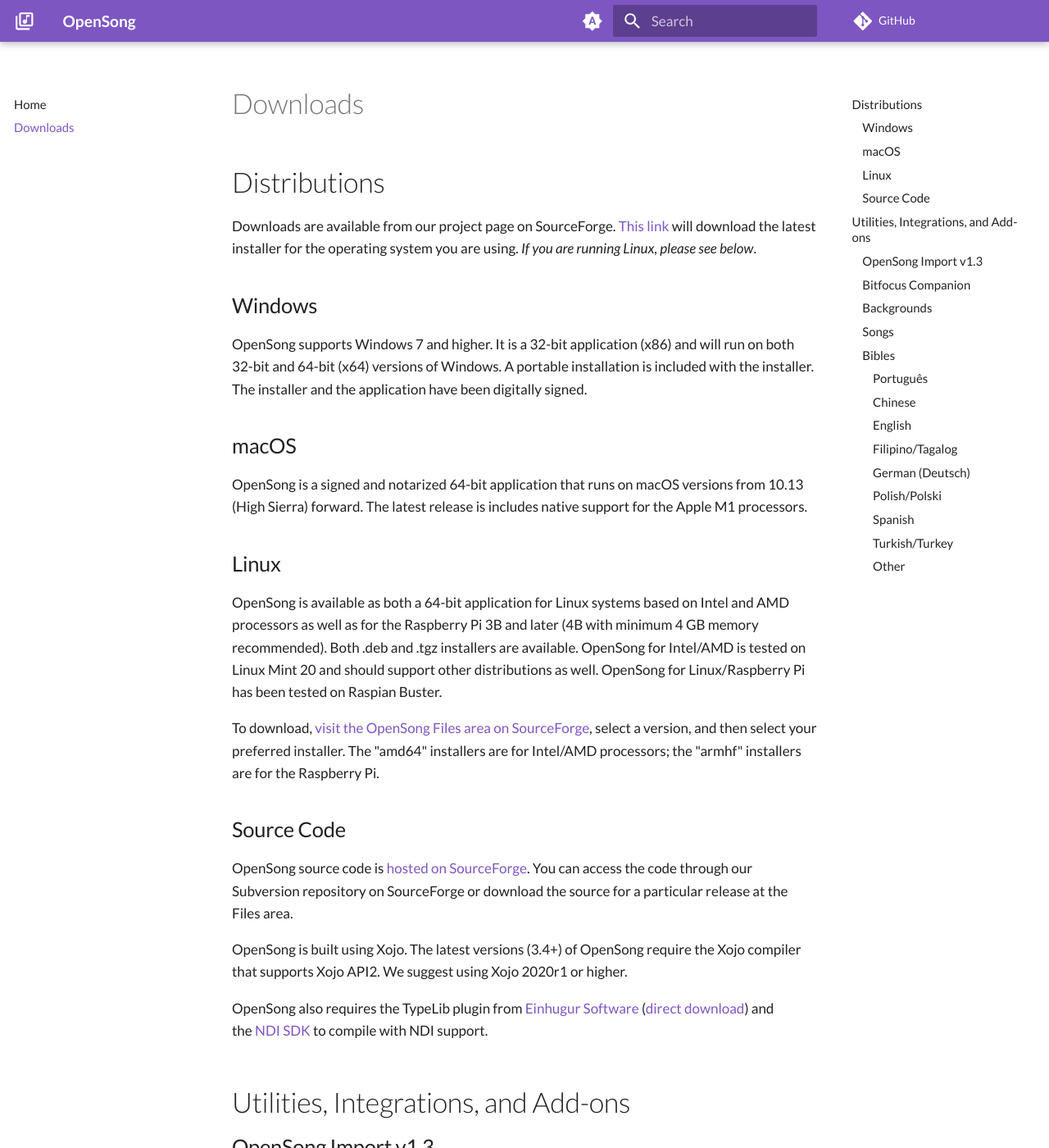
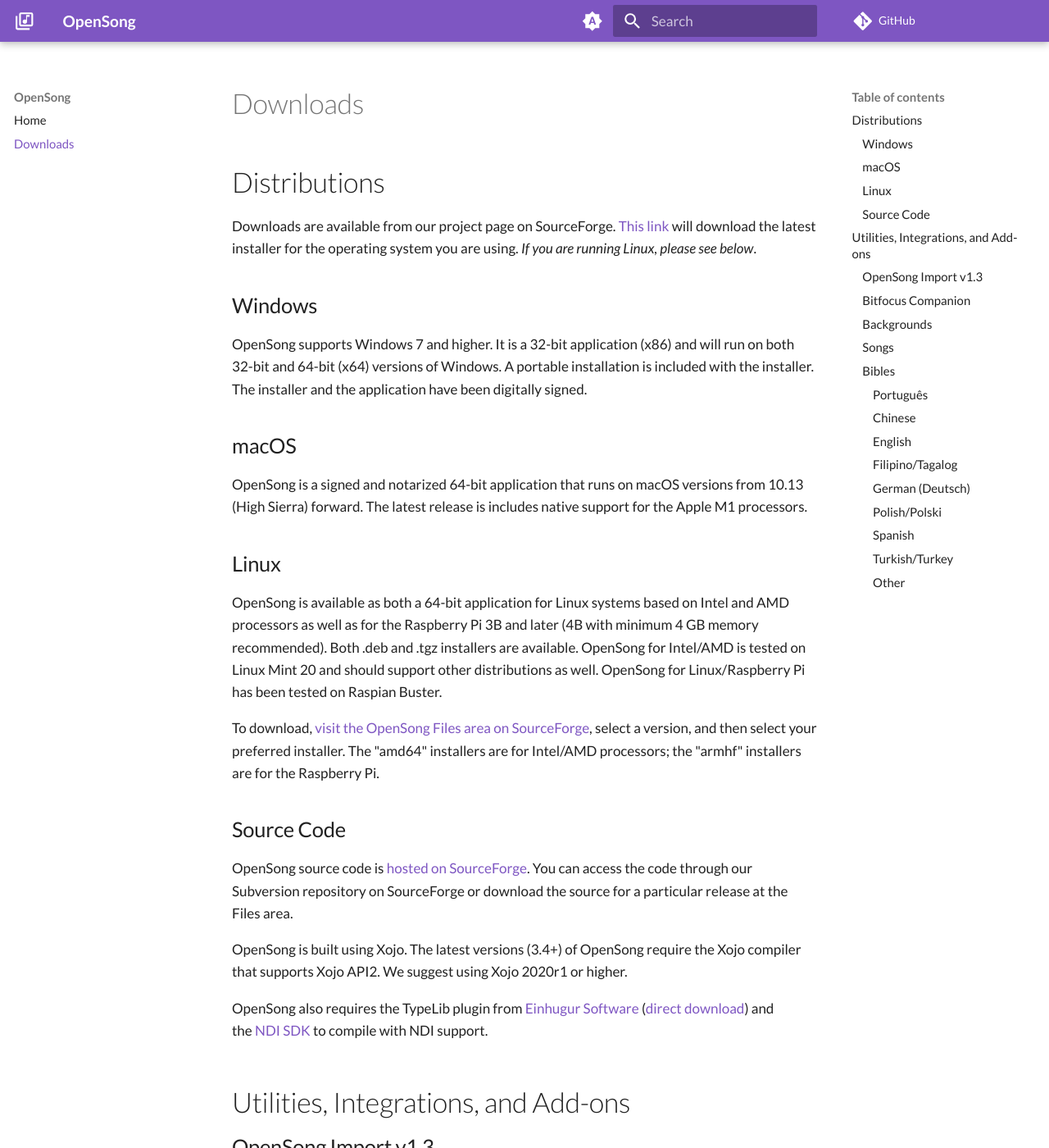
Before and after one commit to seansbox/opensong-org, an MkDocs documentation site: the page built from docs/downloads.md, in a window 1280 px wide and 1400 px high. Shown: the whole window at 82% size. Built offline with MkDocs 1.6.1 and Material for MkDocs 9.7.7, drawn with Linux system fonts in a browser that asks for light colours; comment, search, counter and statistics services are not loaded.

```diff
--- a/docs/stylesheets/style.css
+++ b/docs/stylesheets/style.css
@@ -1,9 +1,5 @@
 html {
   font-size: 133% !important;
-}
-
-label.md-nav__title {
-  display: none;
 }
 
 h2 {
```
Also changed, not shown: 10 other files.
